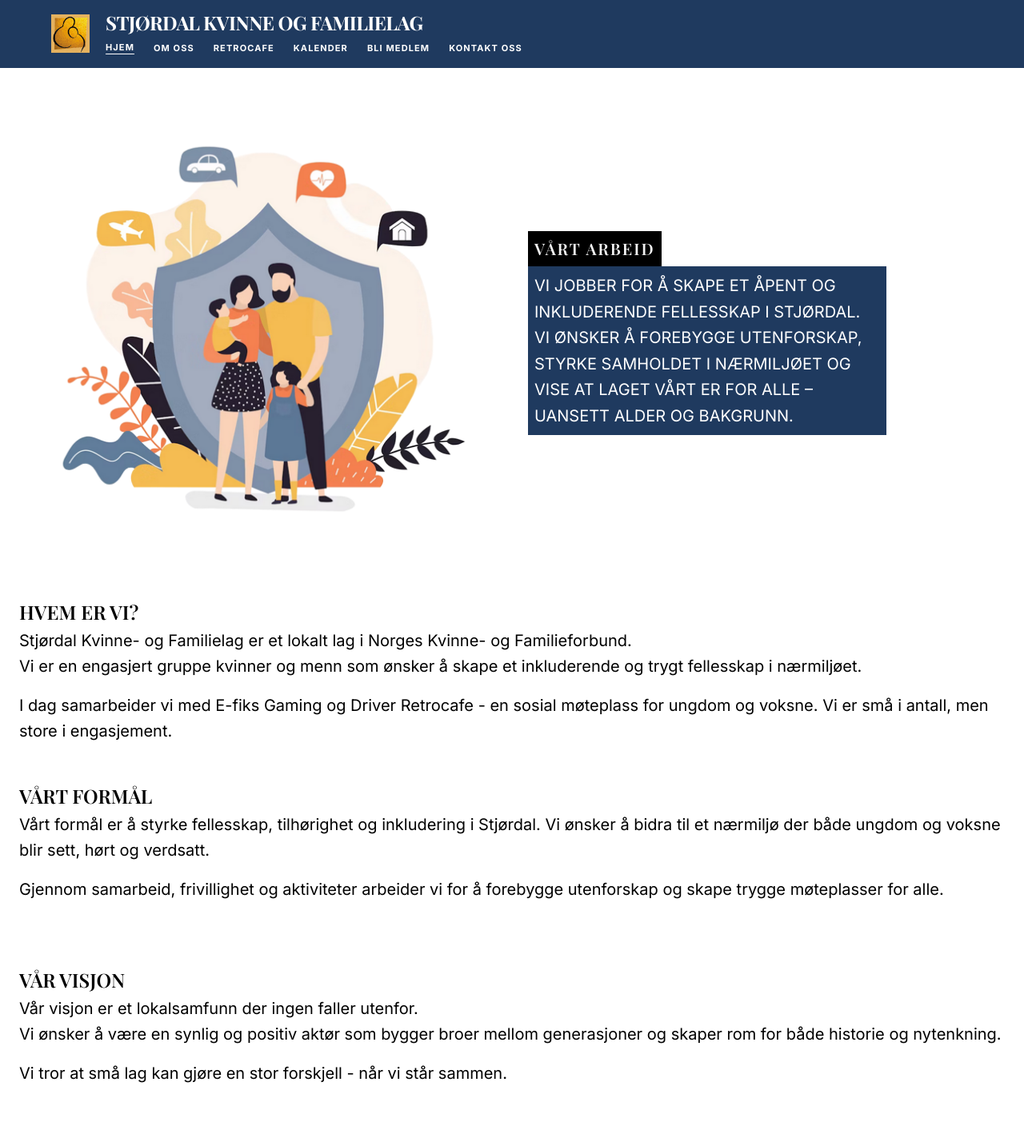
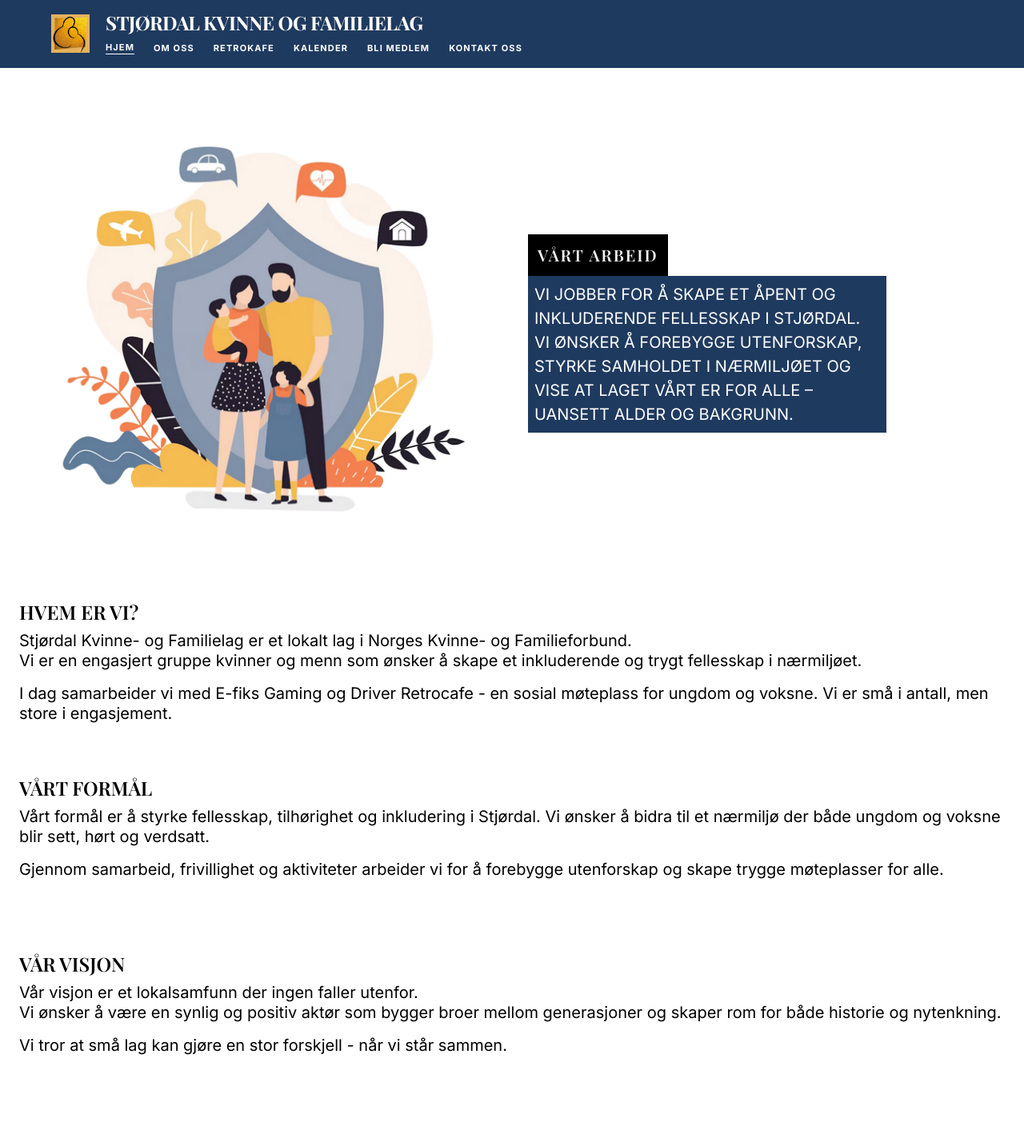
Before and after one commit to StanislavD33/StjordalKvinneOgFamilielag, a React (Vite) app: page / in a window 1280 px wide. Shown: the top 1423 px of the page at 80% size. Built offline with nearby package versions, Linux system fonts and the light colour scheme; a web font is replaced by a local one.

Commit message:
css fix final

```diff
--- a/src/Homepage.jsx
+++ b/src/Homepage.jsx
@@ -31,13 +31,13 @@ function Homepage() {
             className="w-full max-w-6xl mx-auto"
           />
           <div className="max-w-md text-left">
-            <h3 className="inline-block uppercase tracking-widest font-semibold bg-black p-2">
+            <h3 className="inline-block uppercase tracking-widest font-semibold bg-black p-3 text-xl">
               Vårt arbeid
             </h3>
             <div className="bg-[#1f3a5f] text-white p-2">
 
 
-              <p className="leading-relaxed uppercase">
+              <p className="leading-normal uppercase text-xl">
                 Vi jobber for å skape et åpent og inkluderende fellesskap i
                 Stjørdal. Vi ønsker å forebygge utenforskap, styrke samholdet i
                 nærmiljøet og vise at laget vårt er for alle – uansett alder og
@@ -49,31 +49,33 @@ function Homepage() {
         </div>
 
         {/* TEXT SECTIONS */}
-        <div className="grid md:grid-rows-3 gap-12 text-xl text-black leading-relaxed text-left">
+        <div className="grid md:grid-rows-3 gap-12 text-black text-left">
 
           <div>
-            <h4 className="font-semibold mb-1 text-2xl uppercase">Hvem er vi?</h4>
-            <p>
+            <h4 className="font-semibold mb-2 text-2xl uppercase">Hvem er vi?</h4>
+
+            <p className="mb-4 text-xl leading-tight font-normal">
               Stjørdal Kvinne- og Familielag er et lokalt lag i Norges
-              Kvinne- og Familieforbund.
-            </p>
-            <p className="mb-4">
+              Kvinne- og Familieforbund.<br/>
               Vi er en engasjert gruppe kvinner og
               menn som ønsker å skape et inkluderende og trygt fellesskap i
               nærmiljøet.
             </p>
-            <p>
+
+            <p className="mb-4 text-xl leading-tight font-normal">
               I dag samarbeider vi med E-fiks Gaming og Driver Retrocafe - en sosial møteplass for ungdom og voksne. Vi er små i antall, men store i engasjement.
             </p>
           </div>
 
           <div>
-            <h4 className="font-semibold mb-1 text-2xl uppercase">Vårt formål</h4>
-            <p className="mb-4">
+            <h4 className="font-semibold mb-2 text-2xl uppercase">Vårt formål</h4>
+
+            <p className="mb-4 text-xl leading-tight font-normal">
               Vårt formål er å styrke fellesskap, tilhørighet og inkludering i
               Stjørdal. Vi ønsker å bidra til et nærmiljø der både ungdom og voksne blir sett, hørt og verdsatt.
             </p>
-            <p>
+
+            <p className="mb-4 text-xl leading-tight font-normal">
               Gjennom samarbeid, frivillighet og aktiviteter arbeider
               vi for å forebygge utenforskap og skape trygge møteplasser for
               alle.
@@ -81,16 +83,15 @@ function Homepage() {
           </div>
 
           <div>
-            <h4 className="font-semibold mb-1 text-2xl uppercase">Vår visjon</h4>
-            <p>
-              Vår visjon er et lokalsamfunn der ingen faller utenfor.
-            </p>
-            <p className="mb-4">
-              Vi ønsker
-              å være en synlig og positiv aktør som bygger broer mellom
+            <h4 className="font-semibold mb-2 text-2xl uppercase">Vår visjon</h4>
+
+            <p className=" mb-4 text-xl leading-tight font-normal">
+              Vår visjon er et lokalsamfunn der ingen faller utenfor.<br/>
+              Vi ønsker å være en synlig og positiv aktør som bygger broer mellom
               generasjoner og skaper rom for både historie og nytenkning.
             </p>
-            <p>
+
+            <p className="mb-4 text-xl leading-tight font-normal">
               Vi tror at små lag kan gjøre en stor forskjell - når vi står sammen.
             </p>
           </div>
--- a/src/components/header.jsx
+++ b/src/components/header.jsx
@@ -44,7 +44,7 @@ export default function Header() {
                 isActive ? "border-b-[1px] border-white leading-tight" : "hover:text-gray-300 transition-colors"
               }
             >
-              Retrocafe
+              Retrokafe
             </NavLink>
             <NavLink
               to="/kalender"
--- a/src/pages/AboutUs.jsx
+++ b/src/pages/AboutUs.jsx
@@ -16,19 +16,19 @@ function AboutUs() {
                     />
                     {/* Overlay button */}
                     <div className="absolute inset-0 flex items-center justify-center">
-                        <div className="bg-[#2f4a6d] text-white px-16 py-6 rounded-xl text-2xl tracking-widest font-semibold shadow-lg">
+                        <div className="bg-[#2f4a6d] text-white px-16 py-6 rounded-xl text-2xl tracking-widest font-bold shadow-lg">
                             OM OSS
                         </div>
                     </div>
                 </div>
 
                 {/* TEXT CONTENT */}
-                <div className="mt-12 text-[#333] text-left">
-                    <h2 className="text-xl md:text-2xl font-bold uppercase mb-6">
+                <div className="mt-12 text-black text-left">
+                    <h2 className="text-2xl font-bold uppercase mb-6">
                         VI ER STJØRDAL KVINNE OG FAMILIELAG!
                     </h2>
 
-                    <div className="space-y-10 text-xl leading-relaxed">
+                    <div className="space-y-10 text-xl font-medium leading-tight">
                         <p>
                             I 2020 hadde laget drevet barnehage i nesten 30 år i et hus laget eide.
                             Omstendighetene gjorde det slik at vi ble nødt å legge ned barnehagen,
--- a/src/pages/Retrocafe.jsx
+++ b/src/pages/Retrocafe.jsx
@@ -11,7 +11,7 @@ function Retrocafe() {
             <section className="max-w-7xl mx-auto px-6 py-16 grid md:grid-cols-2 gap-10 items-center">
                 <div className="text-right">
                     <h3 className="inline-block uppercase tracking-widest font-bold bg-black p-2 text-white text-2xl text-extrabold">
-                        Retrocafe
+                        Retrokafe
                     </h3>
                     <div className="bg-[#1f3a5f] uppercase text-white inline-block p-2 text-xl leading-tight font-medium">
                         <p>
@@ -45,21 +45,21 @@ function Retrocafe() {
                 {/* Text */}
                 <div className="text-left">
                     <h2 className="text-2xl font-bold mb-4 uppercase">
-                        HVA ER RETROCAFE?
+                        HVA ER RETROKAFE?
                     </h2>
-
-                    <p className="mb-4 text-lg leading-tight font-medium">
-                        Retrocafe er en sosial møteplass drevet av Stjørdal Kvinne- og Familielag i samarbeid med E-fiks Gaming.<br />
+                    {/* 1-st version with text-xl and font-medium */}
+                    <p className="mb-4 text-xl leading-normal normal">
+                        Retrokafe er en sosial møteplass drevet av Stjørdal Kvinne- og Familielag i samarbeid med E-fiks Gaming.<br />
                         Her kombinerer vi nostalgi, fellesskap og kreativitet i et miljø der alle kan føle seg velkommen.
                     </p>
 
-                    <p className="mb-4 text-lg leading-tight font-medium">
+                    <p className="mb-4 text-xl leading-normal font-normal">
                         Hver lørdag åpner vi dørene for ungdom, foreldre og andre som ønsker en hyggelig pause fra hverdagen.<br />
                         Her kan man spille brettspill, prøve gamle spillkonsoller eller bare ta en prat over en kopp kaffe og noe godt å spise.
                     </p>
 
-                    <ul className="text-lg space-y-2 list-disc list-inside mb-4 leading-tight font-medium">
-                        <p>På Retrocafe kan du blant annet:</p>
+                    <ul className="text-xl space-y-2 list-disc list-inside mb-4 leading-normal font-normal">
+                        <p>På Retrokafe kan du blant annet:</p>
                         <li>Spille brettspill med venner</li>
                         <li>Prøve klassiske spillkonsoller</li>
                         <li>Møte nye mennesker</li>
@@ -67,7 +67,7 @@ function Retrocafe() {
                         <li>Oppleve et miljø preget av trygghet og fellesskap</li>
                     </ul>
 
-                    <p className="text-xl leading-tight font-medium">Vi ønsker å skape en arena der ungdom og voksne kan møtes på tvers av interesser og generasjoner.</p>
+                    <p className="text-xl leading-normal font-normal">Vi ønsker å skape en arena der ungdom og voksne kan møtes på tvers av interesser og generasjoner.</p>
 
                 </div>
             </section>
@@ -78,12 +78,12 @@ function Retrocafe() {
                     Samarbeid med E-Fisk Gaming
                 </h3>
 
-                <p className="text-sm mb-4 text-xl leading-tight font-medium">
-                    Retrocafe er en del av vårt samarbeid med E-fiks Gaming – et senter for sosial gaming og kreativ utvikling.<br />
+                <p className="mb-4 text-xl leading-tight font-normal">
+                    Retrokafe er en del av vårt samarbeid med E-fiks Gaming – et senter for sosial gaming og kreativ utvikling.<br />
                     Sammen jobber vi for å skape trygge rammer for ungdom og vise hvordan gaming kan være en positiv arena for læring, mestring og fellesskap.
                 </p>
 
-                <p className="text-sm text-xl leading-tight font-medium">
+                <p className="text-xl leading-tight font-normal">
                     Gjennom dette samarbeidet ønsker vi å bidra til å forebygge utenforskap og gi flere en plass der de kan være seg selv.
                 </p>
             </section>
@@ -91,13 +91,13 @@ function Retrocafe() {
             {/* Visit Section */}
             <section className="max-w-7xl mx-auto px-6 py-12 text-left">
                 <h3 className="font-bold uppercase mb-4 text-2xl">
-                    Vil du besøke Retrocafe?
+                    Vil du besøke Retrokafe?
                 </h3>
 
-                <p className="text-sm mb-4 text-xl leading-tight font-medium">Vi holder åpent hver lørdag.<br/>
+                <p className="mb-4 text-xl leading-tight font-medium">Vi holder åpent hver lørdag.<br/>
                     Alle er velkommen!</p>
 
-                <ul className="text-sm space-y-2 leading-tight font-medium">
+                <ul className="space-y-2 leading-tight font-medium">
                     <li>📅 Se åpningstider i aktivitetskalenderen</li>
                     <li>🎮 Interessert i å bli medlem? Bli med i laget vårt!</li>
                 </ul>
```
